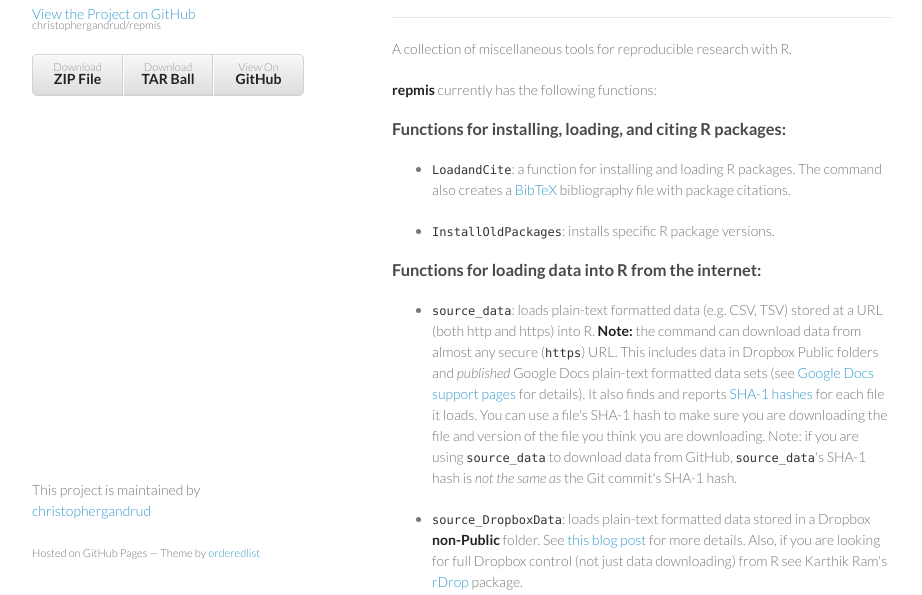
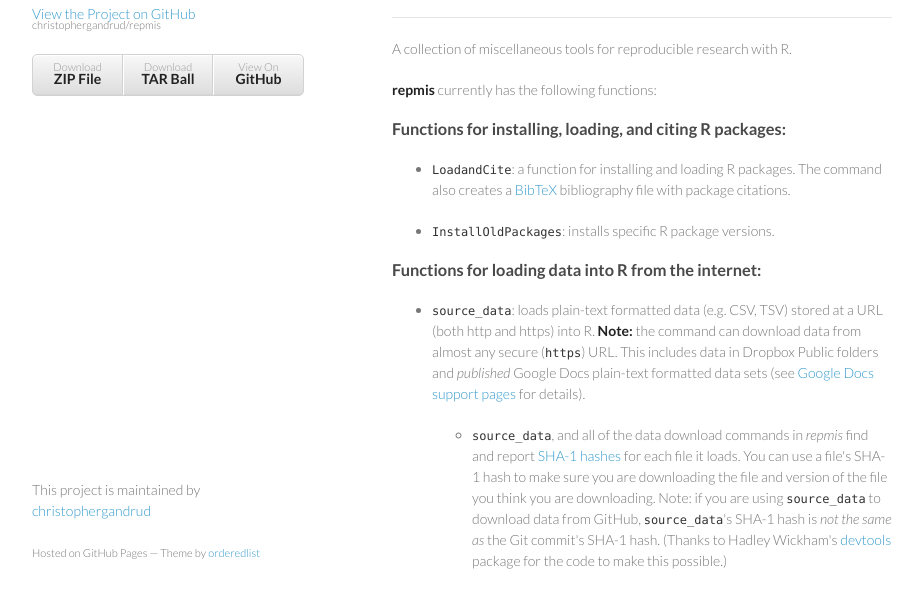
Before and after one commit to christophergandrud/repmis, a plain HTML site: page index.html in a window 1280 px wide. Shown: the part 168-763 px from the top of the page, without its empty margins (178-1100 px from the left). Drawn offline with Linux system fonts and the light colour scheme.

```diff
--- a/index.html
+++ b/index.html
@@ -46,7 +46,14 @@
 </ul><h3>Functions for loading data into R from the internet:</h3>
 
 <ul>
-<li><p><code>source_data</code>: loads plain-text formatted data (e.g. CSV, TSV) stored at a URL (both http and https) into R. <strong>Note:</strong> the command can download data from almost any secure (<code>https</code>) URL. This includes data in Dropbox Public folders and <em>published</em> Google Docs plain-text formatted data sets (see <a href="http://support.google.com/drive/bin/answer.py?hl=en&amp;answer=37579">Google Docs support pages</a> for details). It also finds and reports <a href="http://en.wikipedia.org/wiki/SHA-1">SHA-1 hashes</a> for each file it loads. You can use a file's SHA-1 hash to make sure you are downloading the file and version of the file you think you are downloading. Note: if you are using <code>source_data</code> to download data from GitHub, <code>source_data</code>'s SHA-1 hash is <em>not the same as</em> the Git commit's SHA-1 hash. </p></li>
+<li>
+<p><code>source_data</code>: loads plain-text formatted data (e.g. CSV, TSV) stored at a URL (both http and https) into R. <strong>Note:</strong> the command can download data from almost any secure (<code>https</code>) URL. This includes data in Dropbox Public folders and <em>published</em> Google Docs plain-text formatted data sets (see <a href="http://support.google.com/drive/bin/answer.py?hl=en&amp;answer=37579">Google Docs support pages</a> for details). </p>
+
+<ul>
+<li>
+<code>source_data</code>, and all of the data download commands in <em>repmis</em> find and report <a href="http://en.wikipedia.org/wiki/SHA-1">SHA-1 hashes</a> for each file it loads. You can use a file's SHA-1 hash to make sure you are downloading the file and version of the file you think you are downloading. Note: if you are using <code>source_data</code> to download data from GitHub, <code>source_data</code>'s SHA-1 hash is <em>not the same as</em> the Git commit's SHA-1 hash. (Thanks to Hadley Wickham's <a href="https://github.com/hadley/devtools">devtools</a> package for the code to make this possible.)</li>
+</ul>
+</li>
 <li><p><code>source_DropboxData</code>: loads plain-text formatted data stored in a Dropbox <strong>non-Public</strong> folder. See <a href="http://christophergandrud.blogspot.com/2013/04/dropbox-r-data.html">this blog post</a> for more details. Also, if you are looking for full Dropbox control (not just data downloading) from R see Karthik Ram's <a href="https://github.com/karthikram/rDrop">rDrop</a> package.</p></li>
 <li><p><code>source_GitHubData</code>: a function for loading plain-text formatted data into R. This function is equivalent to <code>source_data</code>. It is depricated and will not be updated from this version onwards.</p></li>
 </ul><h2>Installation</h2>
```
Also changed, not shown: params.json (+1 -1 lines).
